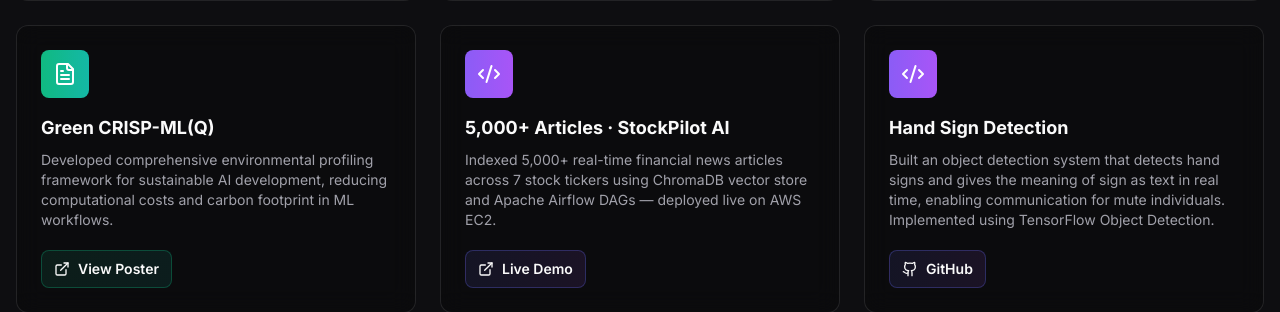
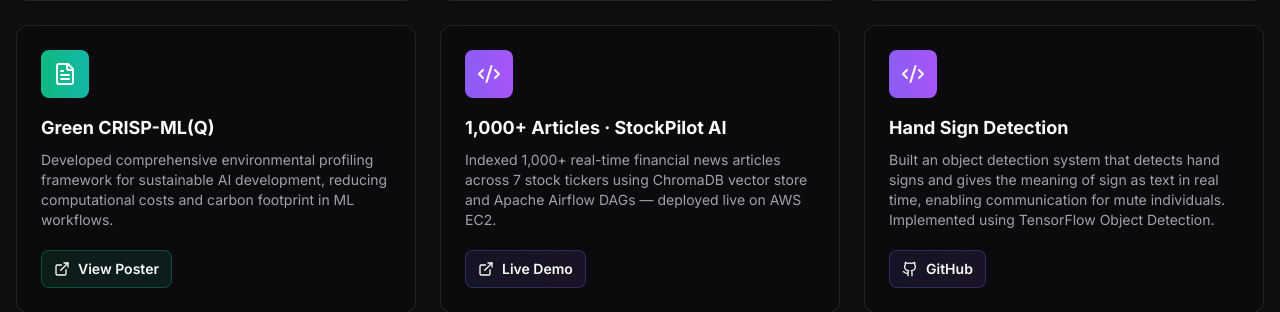
Before and after one commit to VaibhavSaran/Portfolio-Website, a Next.js app: page / in a window 1280 px wide. Shown: the part 7292-7604 px from the top of the page. Built offline with nearby package versions, Linux system fonts and the light colour scheme.

Commit message:
Updated Links

```diff
--- a/app/components/Hero.tsx
+++ b/app/components/Hero.tsx
@@ -204,7 +204,7 @@
                   </button>
 
                   <a
-                    href="https://drive.google.com/file/d/1KmVq5vGGhtSYDxVxxAiitOC6nv-Ed5En/view?usp=sharing"
+                    href="https://drive.google.com/file/d/134342Mr6VdjHp8Bn3Hxzsw0O2vwHh9mQ/view?usp=sharing"
                     target="_blank"
                     rel="noopener noreferrer"
                     className="group px-8 py-4 glass-card rounded-lg font-semibold text-lg hover:bg-white/20 dark:hover:bg-white/10 transition-all duration-300 hover:scale-105 border-2 border-white/20"
--- a/app/data/resume.ts
+++ b/app/data/resume.ts
@@ -265,8 +265,8 @@
     },
     {
       type: "project",
-      title: "5,000+ Articles · StockPilot AI",
-      context: "Indexed 5,000+ real-time financial news articles across 7 stock tickers using ChromaDB vector store and Apache Airflow DAGs — deployed live on AWS EC2.",
+      title: "1,000+ Articles · StockPilot AI",
+      context: "Indexed 1,000+ real-time financial news articles across 7 stock tickers using ChromaDB vector store and Apache Airflow DAGs — deployed live on AWS EC2.",
       liveDemo: "http://3.209.133.64"
     },
     {
```
Also changed, not shown: 1 other file (tests, documents, lock files or other folders).
